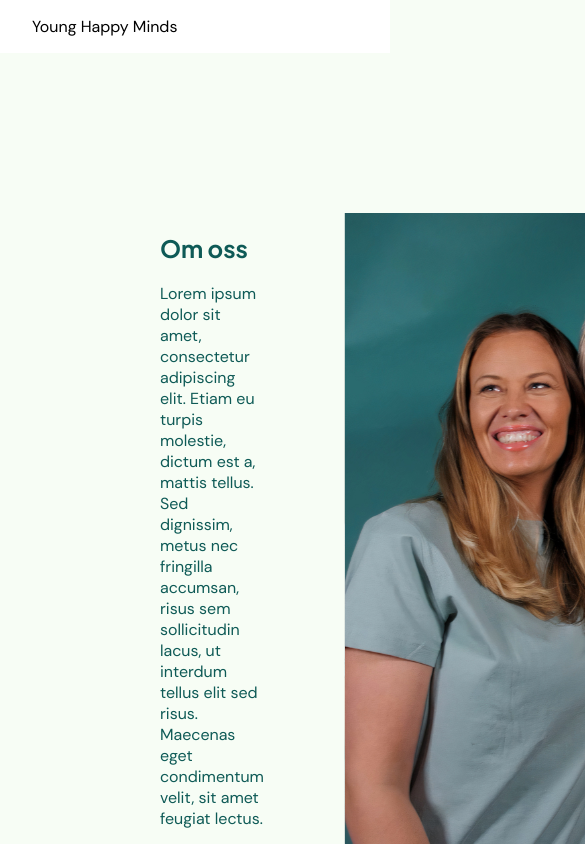
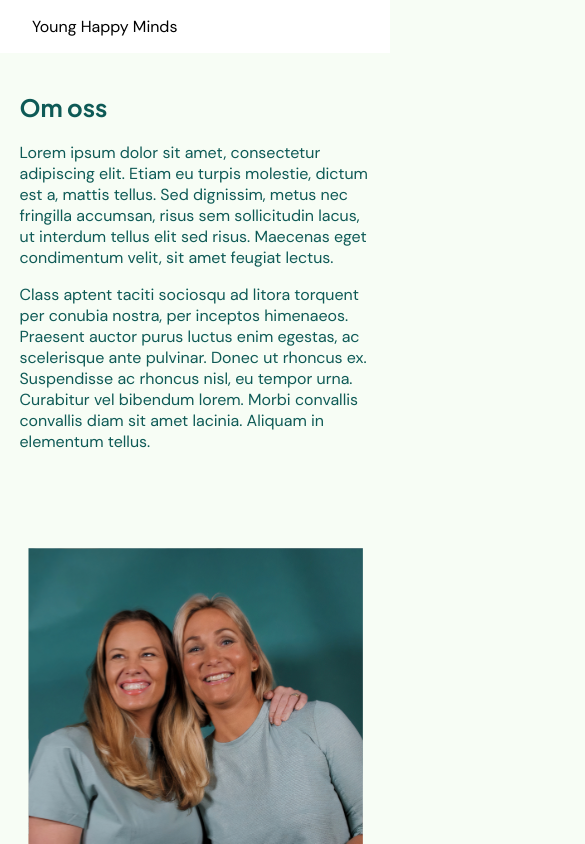
Before and after one commit to TrymVei/Young-Happy-Minds, a Next.js app in the folder yhm/: page /about in a window 390 px wide. Shown: the top 844 px of the page, 585 px wide, since content can reach past the window. Built offline with nearby package versions, Linux system fonts and the light colour scheme.

Commit message:
feat: about mobile

```diff
--- a/yhm/src/about/index.module.css
+++ b/yhm/src/about/index.module.css
@@ -1,10 +1,48 @@
 .about section {
   padding-top: 10rem;
+  padding-left: var(--leftRight-padding);
 }
 
 .about__flex {
   display: flex;
   justify-content: space-between;
-  padding-left: 10rem;
   gap: 5rem;
 }
+
+@media (max-width: 1250px) {
+  .about__flex div:nth-child(1) {
+    width: 50%;
+  }
+
+  .about__flex img {
+    width: 100%;
+    height: 100%;
+  }
+}
+
+@media (max-width: 900px) {
+  .about section {
+    padding: 5%;
+  }
+
+  .about__flex {
+    flex-direction: column;
+  }
+  .about__flex img {
+    width: auto;
+    height: auto;
+    display: block;
+    margin: auto;
+  }
+
+  .about__flex div:nth-child(1) {
+    width: 100%;
+  }
+}
+
+@media (max-width: 600px) {
+  .about__flex img {
+    width: 335px;
+    height: 436px;
+  }
+}
```
